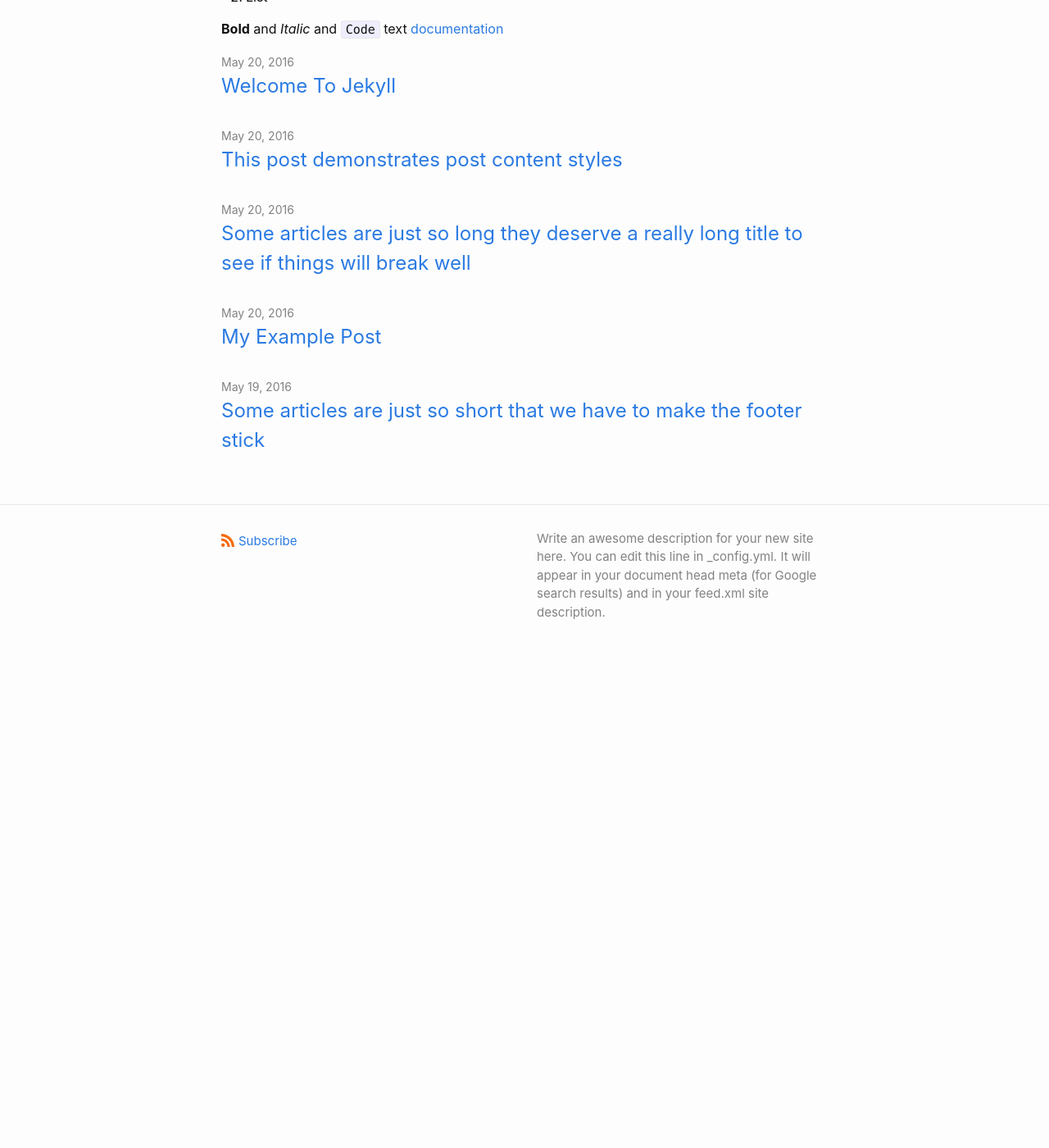
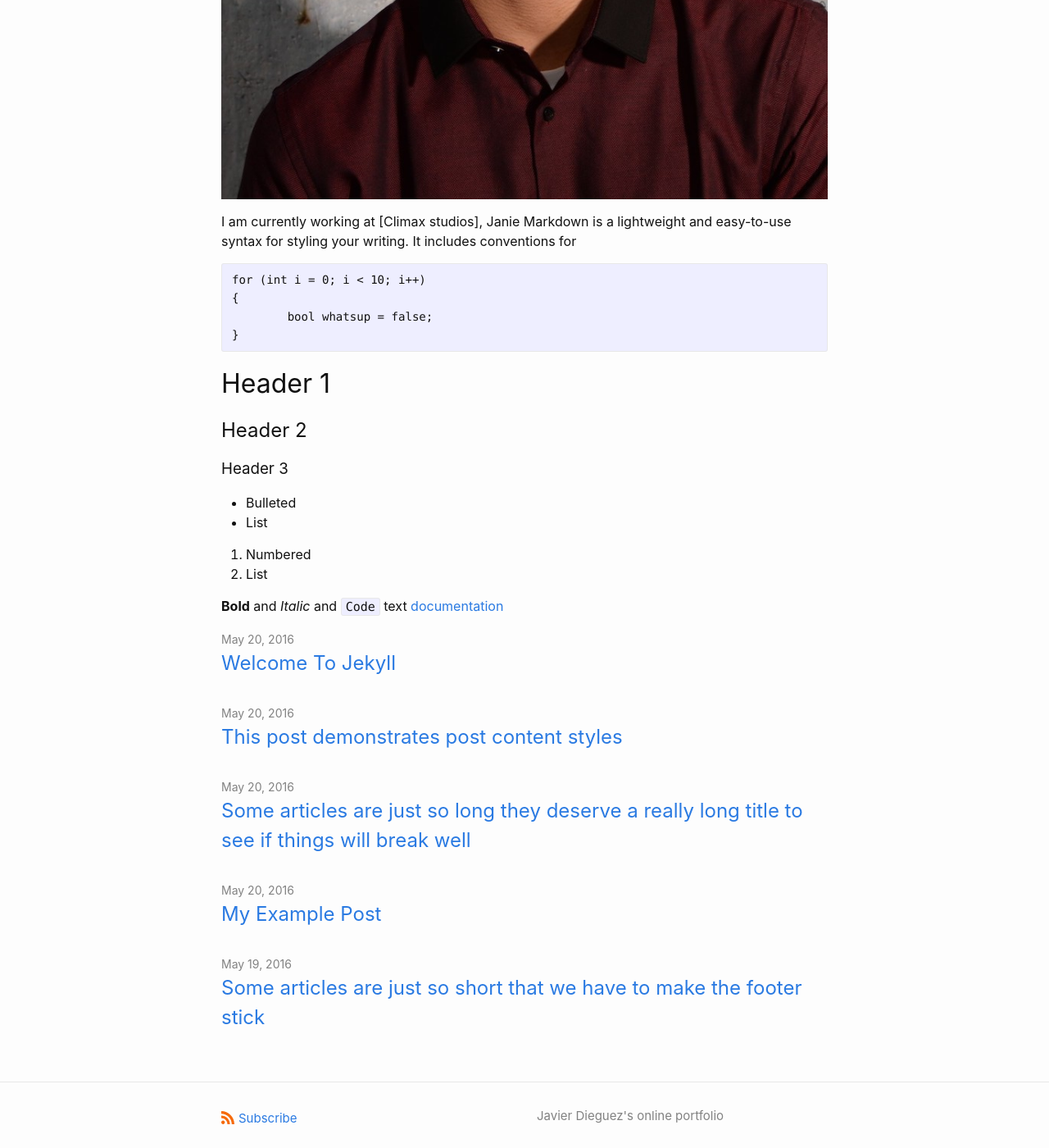
Before and after one commit to JavierDega/javierdega.github.io, a Jekyll site: the page built from index.markdown, in a window 1280 px wide and 1400 px high, scrolled down 652 px. Shown: the whole window at 82% size. Built offline with Jekyll 4.4.1, drawn with Linux system fonts in a browser that asks for light colours; before the commit the page ends 1470 px from its top, so only the background shows below that; some of the changed text lies outside the part shown.

```diff
--- a/_config.yml
+++ b/_config.yml
@@ -21,13 +21,11 @@
 title: Home
 email: your-email@example.com
 description: >- # this means to ignore newlines until "baseurl:"
-  Write an awesome description for your new site here. You can edit this
-  line in _config.yml. It will appear in your document head meta (for
-  Google search results) and in your feed.xml site description.
+  Javier Dieguez's online portfolio
 baseurl: "" # the subpath of your site, e.g. /blog
 url: "" # the base hostname & protocol for your site, e.g. http://example.com
-twitter_username: jekyllrb
-github_username:  jekyll
+twitter_username: javierdega98
+github_username:  JavierDega
 
 # Build settings
 theme: jekyll-theme-minimal
--- a/index.markdown
+++ b/index.markdown
@@ -1,12 +1,12 @@
 ---
 layout: home
 ---
-[sample link](https://guides.github.com/features/mastering-markdown/)
 Hello! Welcome to my portfolio. I'm a developer with experience in game technology.
 Here you'll find relevant info about my work, as well as my hobbies and interests.
 
-<img style="float: right;" src="assets/javismall.png">
-## Markdown
+<img style="float: middle;" src="assets/javi.png">
+
+I am currently working at [Climax studios],
 Janie
 Markdown is a lightweight and easy-to-use syntax for styling your writing. It includes conventions for
 
```
Also changed, not shown: about.markdown (deleted, +0 -18 lines), personal.markdown (added, +24 -0 lines), professional.markdown (added, +28 -0 lines).
